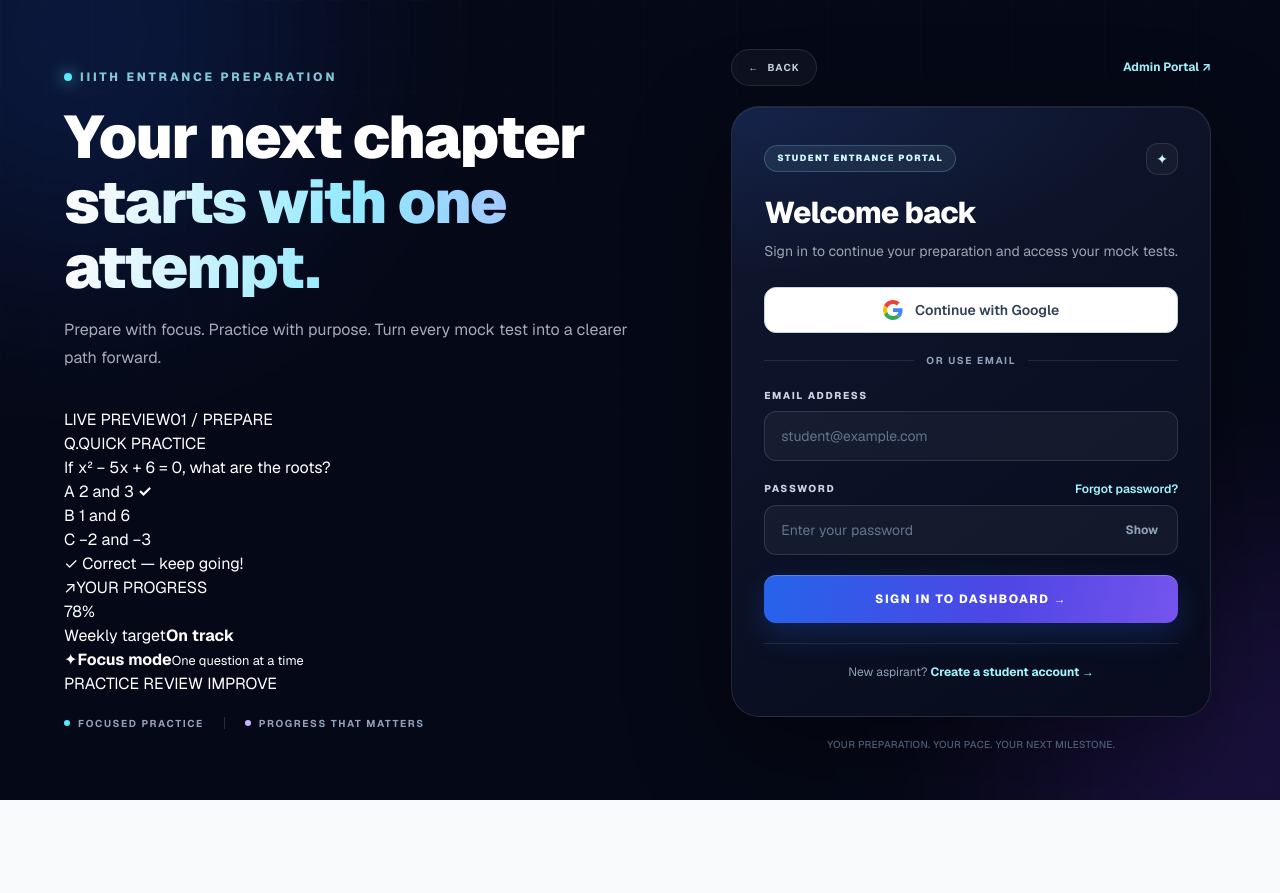
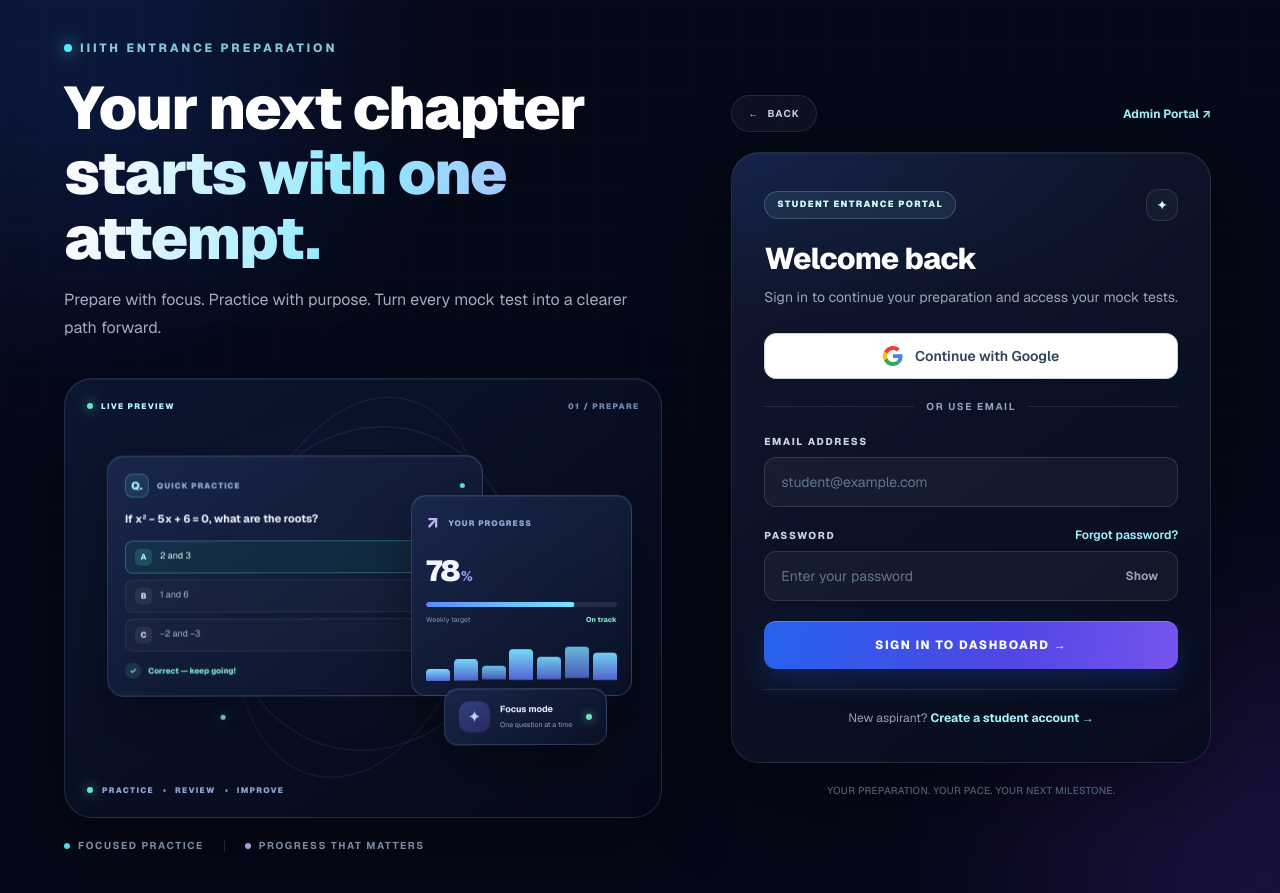
Before and after one commit to yagnamekala2005/iiith-entrance-platform, a Next.js app: page /login in a window 1280 px wide. Before the commit the page ends 800 px from the top, so only its background shows below. Built offline with nearby package versions, Linux system fonts and the light colour scheme.

Commit message:
Add distinct animated exam UI for login

```diff
--- a/src/app/globals.css
+++ b/src/app/globals.css
@@ -265,3 +265,196 @@ input, textarea, select {
   .login-scene-wrap .scene-label-bottom { bottom: 15px; }
   .login-scene-wrap .scene-label-top { top: 15px; }
 }
+
+/* Login-only animated mock-test interface (intentionally distinct from the landing 3D orb) */
+.login-motion-scene {
+  position: relative;
+  isolation: isolate;
+  width: 100%;
+  min-height: 440px;
+  overflow: hidden;
+  border: 1px solid rgba(148, 177, 255, .17);
+  border-radius: 28px;
+  background:
+    radial-gradient(ellipse at 45% 46%, rgba(42, 87, 196, .22), transparent 48%),
+    linear-gradient(145deg, rgba(12, 22, 48, .98), rgba(5, 9, 23, .98));
+  box-shadow: 0 28px 80px rgba(0,0,0,.28), inset 0 1px 0 rgba(255,255,255,.06);
+}
+.login-motion-scene::before {
+  content: "";
+  position: absolute;
+  inset: 0;
+  opacity: .28;
+  pointer-events: none;
+  background-image: radial-gradient(rgba(151, 191, 255, .58) .7px, transparent .7px);
+  background-size: 19px 19px;
+  mask-image: radial-gradient(ellipse at center, black 0%, transparent 76%);
+}
+.login-motion-topline, .login-motion-bottomline {
+  position: absolute;
+  z-index: 5;
+  left: 22px;
+  right: 22px;
+  display: flex;
+  align-items: center;
+  justify-content: space-between;
+  color: #8da5d0;
+  font-size: 8px;
+  font-weight: 850;
+  letter-spacing: .17em;
+}
+.login-motion-topline { top: 21px; }
+.login-motion-live { display: flex; align-items: center; gap: 8px; color: #b9f5ff; }
+.login-motion-live i, .login-motion-bottom-dot {
+  display: inline-block;
+  width: 6px;
+  height: 6px;
+  border-radius: 50%;
+  background: #65e7d0;
+  box-shadow: 0 0 12px rgba(101,231,208,.85);
+}
+.login-motion-index { color: #7186b1; }
+.login-motion-question, .login-motion-progress, .login-motion-focus {
+  position: absolute;
+  z-index: 2;
+  border: 1px solid rgba(168, 193, 255, .2);
+  background: linear-gradient(145deg, rgba(25, 39, 76, .94), rgba(10, 17, 39, .94));
+  box-shadow: 0 22px 48px rgba(0,0,0,.32), inset 0 1px 0 rgba(255,255,255,.07);
+  backdrop-filter: blur(18px);
+}
+.login-motion-question {
+  top: 78px;
+  left: 7%;
+  width: 63%;
+  padding: 17px;
+  border-radius: 17px;
+  animation: login-card-float 6.5s ease-in-out infinite;
+}
+.login-motion-card-heading { display: flex; align-items: center; gap: 8px; color: #91a8d7; font-size: 8px; font-weight: 850; letter-spacing: .13em; }
+.login-motion-icon {
+  display: inline-flex;
+  width: 24px;
+  height: 24px;
+  align-items: center;
+  justify-content: center;
+  border: 1px solid rgba(103,232,249,.25);
+  border-radius: 8px;
+  background: rgba(103,232,249,.1);
+  color: #a5f3fc;
+  font-size: 11px;
+  letter-spacing: 0;
+}
+.login-motion-card-dot { width: 5px; height: 5px; margin-left: auto; border-radius: 50%; background: #65e7d0; }
+.login-motion-question p { margin: 13px 0 12px; color: #f0f5ff; font-size: 11px; font-weight: 700; line-height: 1.6; }
+.login-motion-option {
+  display: flex;
+  align-items: center;
+  gap: 8px;
+  margin-top: 6px;
+  padding: 7px 9px;
+  border: 1px solid rgba(255,255,255,.07);
+  border-radius: 8px;
+  background: rgba(255,255,255,.025);
+  color: #a5b5d5;
+  font-size: 9px;
+}
+.login-motion-option > span {
+  display: inline-flex;
+  width: 17px;
+  height: 17px;
+  align-items: center;
+  justify-content: center;
+  border-radius: 5px;
+  background: rgba(255,255,255,.07);
+  color: #d6e2ff;
+  font-size: 8px;
+  font-weight: 800;
+}
+.login-motion-option b { margin-left: auto; color: #7af0d0; }
+.login-motion-option-active { border-color: rgba(92, 230, 197, .3); background: rgba(30, 190, 157, .09); color: #d9fff5; }
+.login-motion-option-active > span { background: rgba(101,231,208,.17); color: #a7ffeb; }
+.login-motion-feedback { display: flex; align-items: center; gap: 7px; margin-top: 11px; color: #81e8d0; font-size: 8px; font-weight: 750; }
+.login-motion-feedback span { display: inline-flex; width: 16px; height: 16px; align-items: center; justify-content: center; border-radius: 50%; background: rgba(101,231,208,.12); }
+.login-motion-progress {
+  top: 116px;
+  right: 5%;
+  width: 37%;
+  padding: 14px;
+  border-radius: 15px;
+  animation: login-card-float 7.2s ease-in-out -1.6s infinite;
+}
+.login-motion-progress-symbol { color: #c4b5fd; font-size: 17px; }
+.login-motion-progress-number { margin-top: 14px; color: #f3f6ff; font-size: 29px; font-weight: 850; letter-spacing: -.06em; }
+.login-motion-progress-number span { margin-left: 2px; color: #8e9fff; font-size: 14px; }
+.login-motion-progress-track { height: 5px; margin-top: 9px; overflow: hidden; border-radius: 99px; background: rgba(255,255,255,.09); }
+.login-motion-progress-track i { display: block; width: 78%; height: 100%; border-radius: inherit; background: linear-gradient(90deg, #5c8cff, #79e8ff); transform-origin: left; animation: login-progress-pulse 3.8s ease-in-out infinite; }
+.login-motion-progress-caption { display: flex; justify-content: space-between; gap: 4px; margin-top: 8px; color: #8095bb; font-size: 7px; }
+.login-motion-progress-caption b { color: #7ee7ce; font-weight: 800; }
+.login-motion-bars { display: flex; height: 40px; align-items: end; gap: 4px; margin-top: 15px; }
+.login-motion-bars i { flex: 1; min-width: 3px; height: 30%; border-radius: 4px 4px 1px 1px; background: linear-gradient(to top, #596bdb, #78ddff); animation: login-bars-dance 1.8s ease-in-out infinite alternate; }
+.login-motion-bars i:nth-child(2) { height: 55%; animation-delay: -.4s; }
+.login-motion-bars i:nth-child(3) { height: 38%; animation-delay: -.8s; }
+.login-motion-bars i:nth-child(4) { height: 78%; animation-delay: -.2s; }
+.login-motion-bars i:nth-child(5) { height: 61%; animation-delay: -.6s; }
+.login-motion-bars i:nth-child(6) { height: 92%; animation-delay: -1s; }
+.login-motion-bars i:nth-child(7) { height: 72%; animation-delay: -.5s; }
+.login-motion-focus {
+  right: 9%;
+  bottom: 68px;
+  display: flex;
+  align-items: center;
+  gap: 10px;
+  padding: 12px 14px;
+  border-radius: 14px;
+  animation: login-card-float 6s ease-in-out -2s infinite;
+}
+.login-motion-focus-icon { display: flex; width: 31px; height: 31px; align-items: center; justify-content: center; border-radius: 10px; background: linear-gradient(145deg, rgba(105,130,255,.3), rgba(117,83,226,.25)); color: #c7d2fe; }
+.login-motion-focus b, .login-motion-focus small { display: block; white-space: nowrap; }
+.login-motion-focus b { color: #edf2ff; font-size: 9px; }
+.login-motion-focus small { margin-top: 3px; color: #91a4ca; font-size: 7px; }
+.login-motion-focus-status { width: 6px; height: 6px; margin-left: 4px; border-radius: 50%; background: #6de6c6; box-shadow: 0 0 10px rgba(109,230,198,.8); }
+.login-motion-orbit { position: absolute; z-index: 1; pointer-events: none; border: 1px solid rgba(112, 158, 255, .16); border-radius: 50%; }
+.login-motion-orbit-one { top: 65px; left: 24%; width: 55%; height: 66%; transform: rotate(-24deg); animation: login-orbit-drift 15s linear infinite; }
+.login-motion-orbit-two { top: 88px; left: 17%; width: 65%; height: 55%; border-color: rgba(168, 133, 255, .13); transform: rotate(28deg); animation: login-orbit-drift 19s linear infinite reverse; }
+.login-motion-node { position: absolute; z-index: 1; width: 7px; height: 7px; border: 1px solid rgba(180,240,255,.8); border-radius: 50%; background: #79e8ff; box-shadow: 0 0 16px rgba(121,232,255,.75); }
+.login-motion-node-one { top: 23%; left: 17%; animation: login-node-drift 5s ease-in-out infinite; }
+.login-motion-node-two { top: 40%; right: 8%; background: #b9a5ff; box-shadow: 0 0 16px rgba(185,165,255,.75); animation: login-node-drift 6s ease-in-out -2s infinite; }
+.login-motion-node-three { bottom: 20%; left: 25%; width: 5px; height: 5px; animation: login-node-drift 4.6s ease-in-out -1s infinite; }
+.login-motion-bottomline { bottom: 21px; justify-content: flex-start; gap: 9px; }
+.login-motion-bottomline i { width: 3px; height: 3px; border-radius: 50%; background: #637ba9; }
+@keyframes login-card-float { 0%, 100% { transform: translate3d(0, 0, 0) rotate(0deg); } 50% { transform: translate3d(0, -8px, 0) rotate(-.5deg); } }
+@keyframes login-progress-pulse { 0%, 100% { transform: scaleX(.88); opacity: .82; } 50% { transform: scaleX(1); opacity: 1; } }
+@keyframes login-bars-dance { from { transform: scaleY(.78); opacity: .72; } to { transform: scaleY(1); opacity: 1; } }
+@keyframes login-orbit-drift { from { rotate: 0deg; } to { rotate: 360deg; } }
+@keyframes login-node-drift { 0%, 100% { translate: 0 0; opacity: .65; } 50% { translate: 7px -11px; opacity: 1; } }
+@media (max-width: 1023px) {
+  .login-motion-scene { min-height: 360px; }
+  .login-motion-question { top: 66px; left: 5%; width: 60%; }
+  .login-motion-progress { top: 95px; right: 4%; width: 35%; }
+  .login-motion-focus { bottom: 58px; right: 6%; }
+}
+@media (max-width: 520px) {
+  .login-motion-scene { min-height: 330px; border-radius: 20px; }
+  .login-motion-topline, .login-motion-bottomline { left: 14px; right: 14px; font-size: 7px; }
+  .login-motion-topline { top: 16px; }
+  .login-motion-bottomline { bottom: 16px; gap: 6px; }
+  .login-motion-question { top: 60px; left: 4%; width: 67%; padding: 12px; }
+  .login-motion-question p { font-size: 9px; }
+  .login-motion-option { gap: 5px; padding: 6px; font-size: 8px; }
+  .login-motion-progress { top: 120px; right: 3%; width: 34%; padding: 10px; }
+  .login-motion-progress-number { margin-top: 9px; font-size: 22px; }
+  .login-motion-bars { height: 28px; gap: 3px; }
+  .login-motion-focus { right: 5%; bottom: 52px; gap: 7px; padding: 9px; }
+  .login-motion-focus-icon { width: 25px; height: 25px; }
+  .login-motion-focus b { font-size: 8px; }
+  .login-motion-focus small { font-size: 6px; }
+  .login-motion-orbit-one { left: 18%; width: 65%; }
+  .login-motion-orbit-two { left: 12%; width: 75%; }
+}
+@media (prefers-reduced-motion: reduce) {
+  .login-motion-scene *, .login-motion-scene *::before, .login-motion-scene *::after {
+    animation-duration: .01ms !important;
+    animation-iteration-count: 1 !important;
+    scroll-behavior: auto !important;
+  }
+}
```
